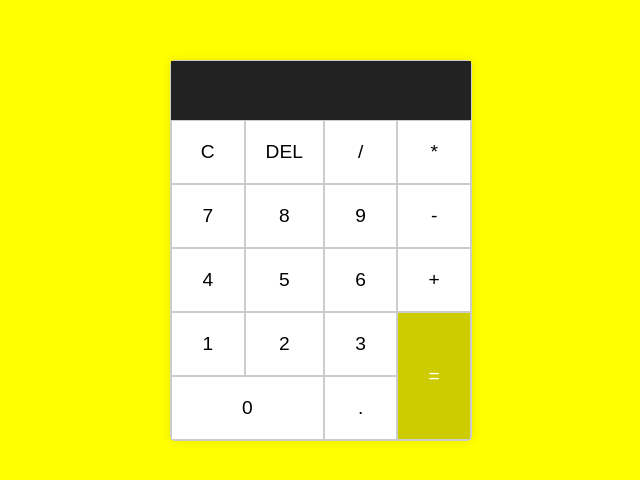
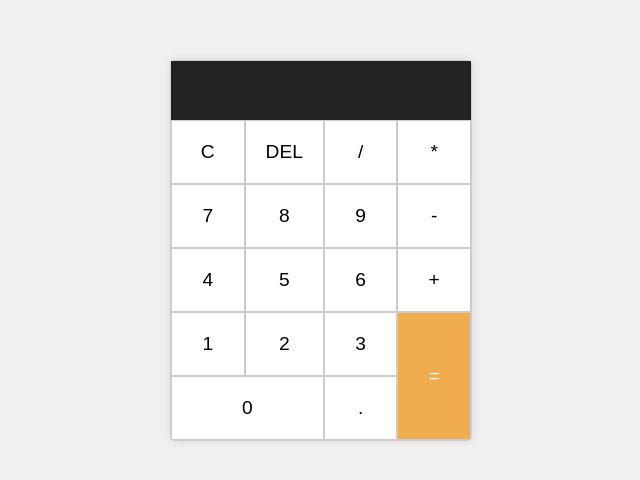
Before and after one commit to minhafathimachettool-coder/Calculator, a plain HTML site: page index.html in a window 1280 px wide. Shown: the part 150-630 px from the top of the page, without its empty margins (319-959 px from the left). Drawn offline with Linux system fonts and the light colour scheme.

Commit message:
Revert "Change application color to yellow"

```diff
--- a/style.css
+++ b/style.css
@@ -3,7 +3,7 @@ body {
     justify-content: center;
     align-items: center;
     height: 100vh;
-    background-color: #FFFF00; /* Changed to yellow */
+    background-color: #f0f0f0;
     margin: 0;
 }
 
@@ -43,12 +43,12 @@ body {
 }
 
 .buttons button:hover {
-    background-color: #FFFF99; /* Changed to lighter yellow */
+    background-color: #f0f0f0;
 }
 
 .buttons .equal {
     grid-row: span 2;
-    background-color: #CCCC00; /* Changed to darker yellow */
+    background-color: #f0ad4e;
     color: white;
 }
 
```
